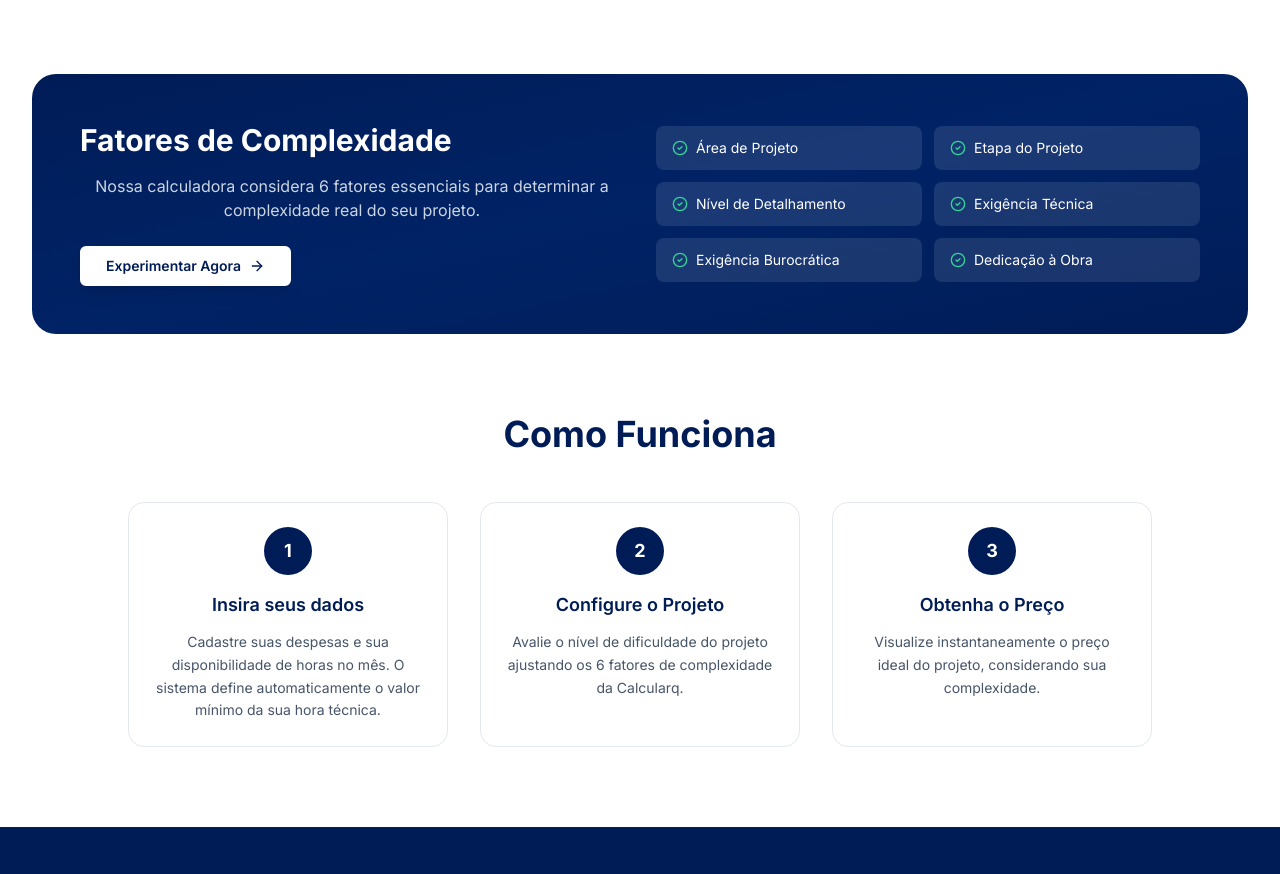
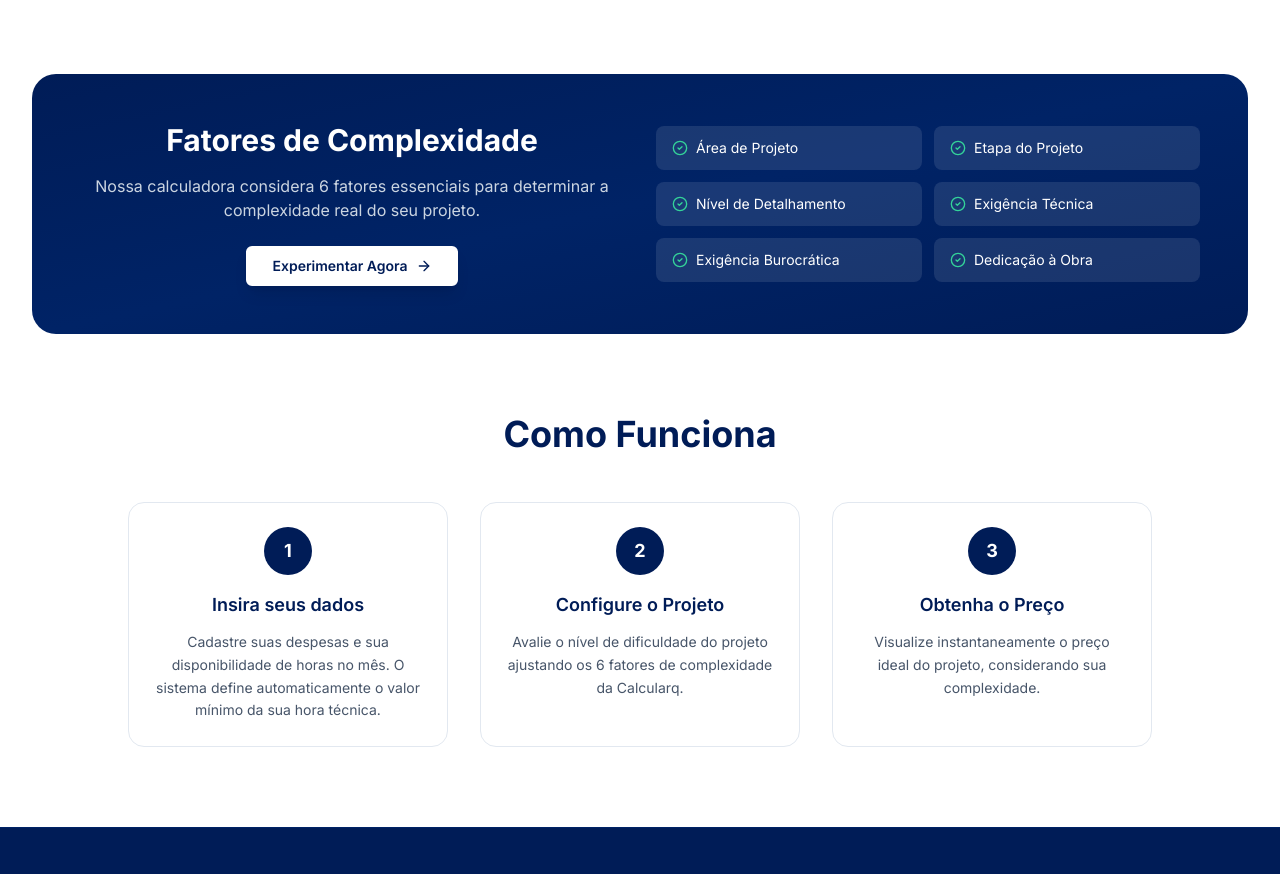
Before and after one commit to chili-guy/CALCARQ, a React (Vite) app: page / in a window 1280 px wide. Shown: the part 1020-1894 px from the top of the page. Built offline with nearby package versions, Linux system fonts and the light colour scheme; no server answers.

Commit message:
feat: centralizar seção Fatores de Complexidade na Home
- Adicionar text-center ao container da seção
- Centralizar título, texto e botão 'Experimentar Agora'
- Usar inline-block no Link para centralizar o botão

```diff
--- a/src/pages/Home.tsx
+++ b/src/pages/Home.tsx
@@ -170,15 +170,15 @@ export default function Home() {
             className="bg-gradient-to-br from-calcularq-blue via-[#002366] to-calcularq-blue rounded-3xl p-8 md:p-12"
           >
             <div className="grid md:grid-cols-2 gap-8 items-center">
-              <div>
+              <div className="text-center">
                 <h2 className="text-2xl md:text-3xl font-bold text-white mb-4">
                   Fatores de Complexidade
                 </h2>
-                <p className="text-slate-300 mb-6 text-center">
+                <p className="text-slate-300 mb-6">
                   Nossa calculadora considera 6 fatores essenciais para
                   determinar a complexidade real do seu projeto.
                 </p>
-                <Link to={createPageUrl("Calculator")}>
+                <Link to={createPageUrl("Calculator")} className="inline-block">
                   <Button
                     className="bg-white text-calcularq-blue border-2 border-white hover:bg-slate-50 hover:border-slate-200 shadow-lg font-semibold px-6 py-3"
                   >
```
